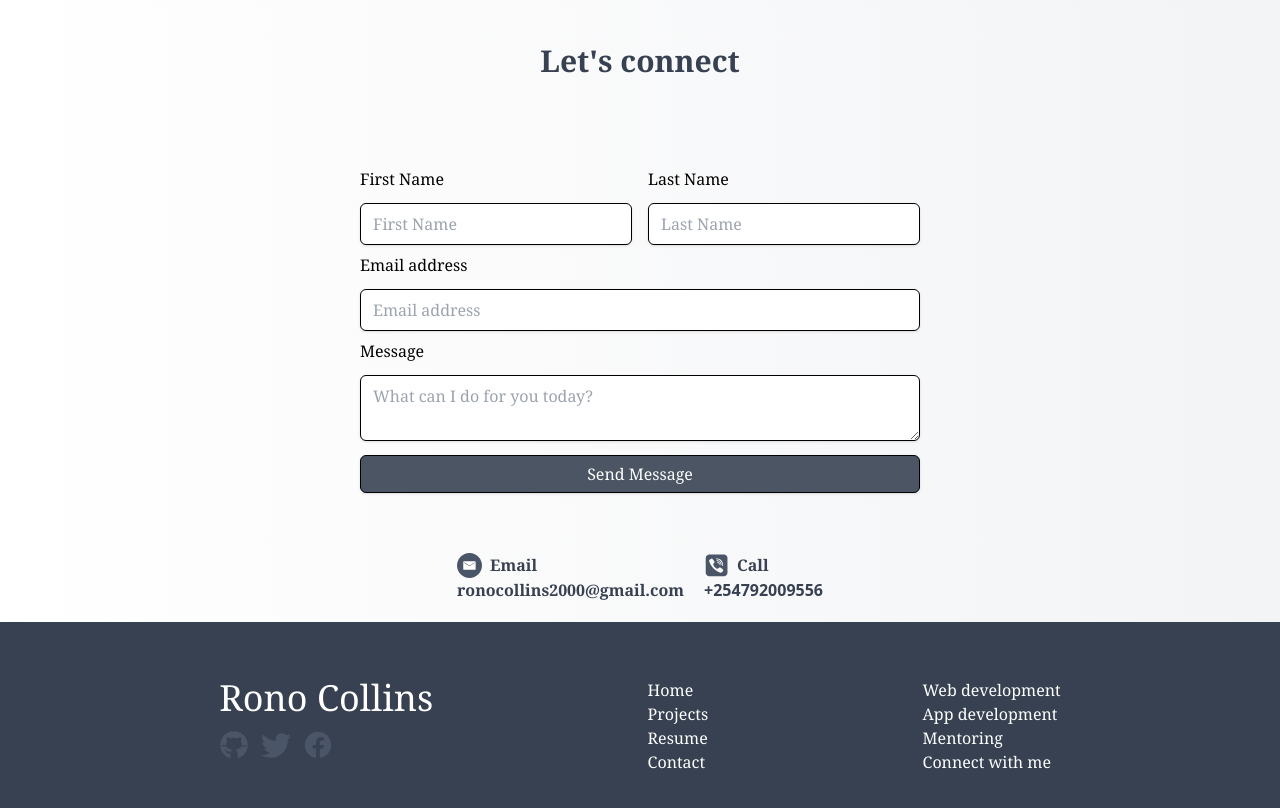
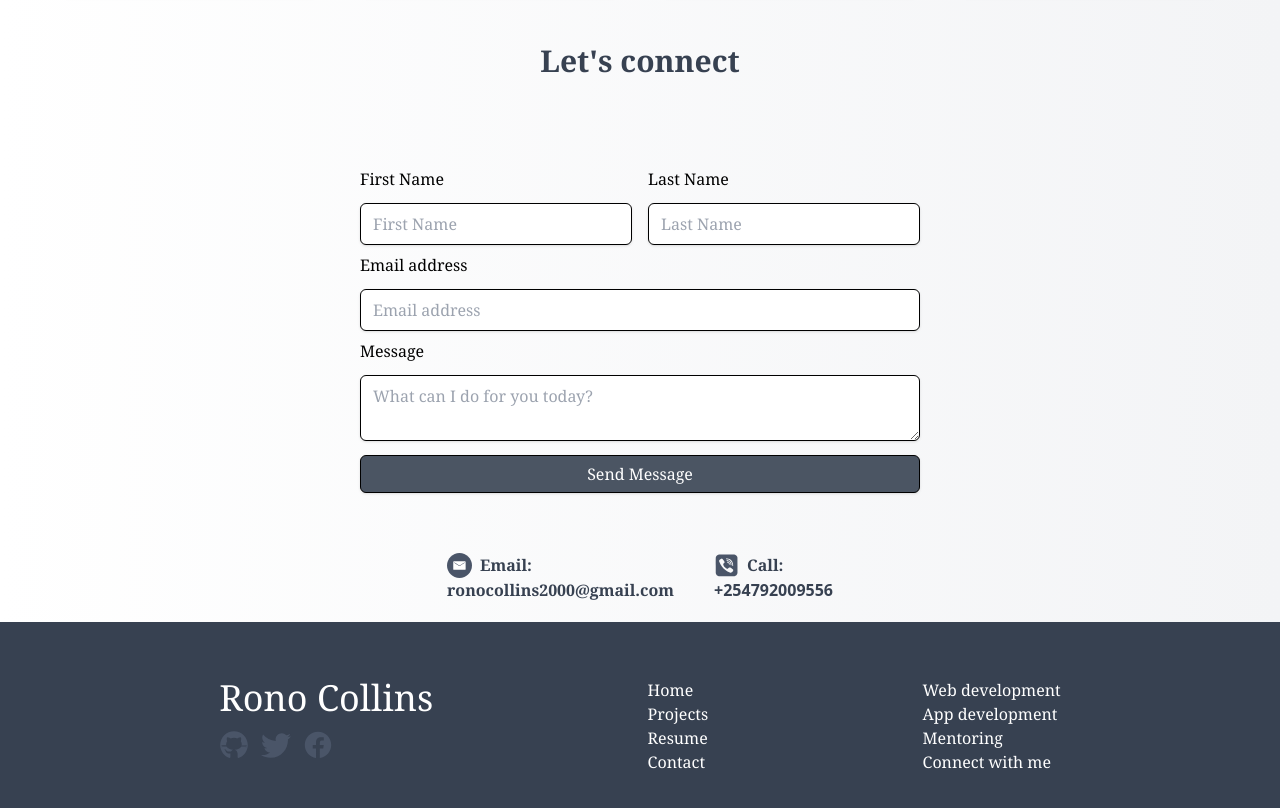
Before and after one commit to rono516/portfolio, a website: page index.html in a window 1280 px wide. Shown: the part 1236-2044 px from the top of the page. Drawn offline with nearby package versions, Linux system fonts and the light colour scheme.

Commit message:
final contact details fix

```diff
--- a/index.html
+++ b/index.html
@@ -364,14 +364,14 @@
             <!-- Contact details -->
             <div class="text-center">
                 <div class="flex flex-col md:flex-row justify-center my-5">
-                    <div class="flex md:mr-5 flex-row md:flex-col space-x-3 md:space-x-0 ">
+                    <div class="flex md:mr-5 flex-row md:flex-col mx-5 space-x-1 md:space-x-0 ">
                         <div class="flex space-x-2">
                             <div>
                                 <img height="25" width="25" src="assets/email.svg" alt="email logo">
 
                             </div>
                             <div class="font-bold text-gray-700">
-                                Email
+                                Email:
                             </div>
 
                         </div>
@@ -382,14 +382,14 @@
 
                         </div>
                     </div>
-                    <div class="flex  flex-row space-x-3 md:space-x-0 md:flex-col">
+                    <div class="flex  flex-row mx-5 space-x-1 md:space-x-0 md:flex-col">
                         <div class="flex space-x-2">
                             <div>
                                 <img height="25" width="25" src="assets/call.svg" alt="call logo">
 
                             </div>
                             <div class="font-bold text-gray-700">
-                                Call
+                                Call:
                             </div>
 
                         </div>
```
Also changed, not shown: css/main.css.
